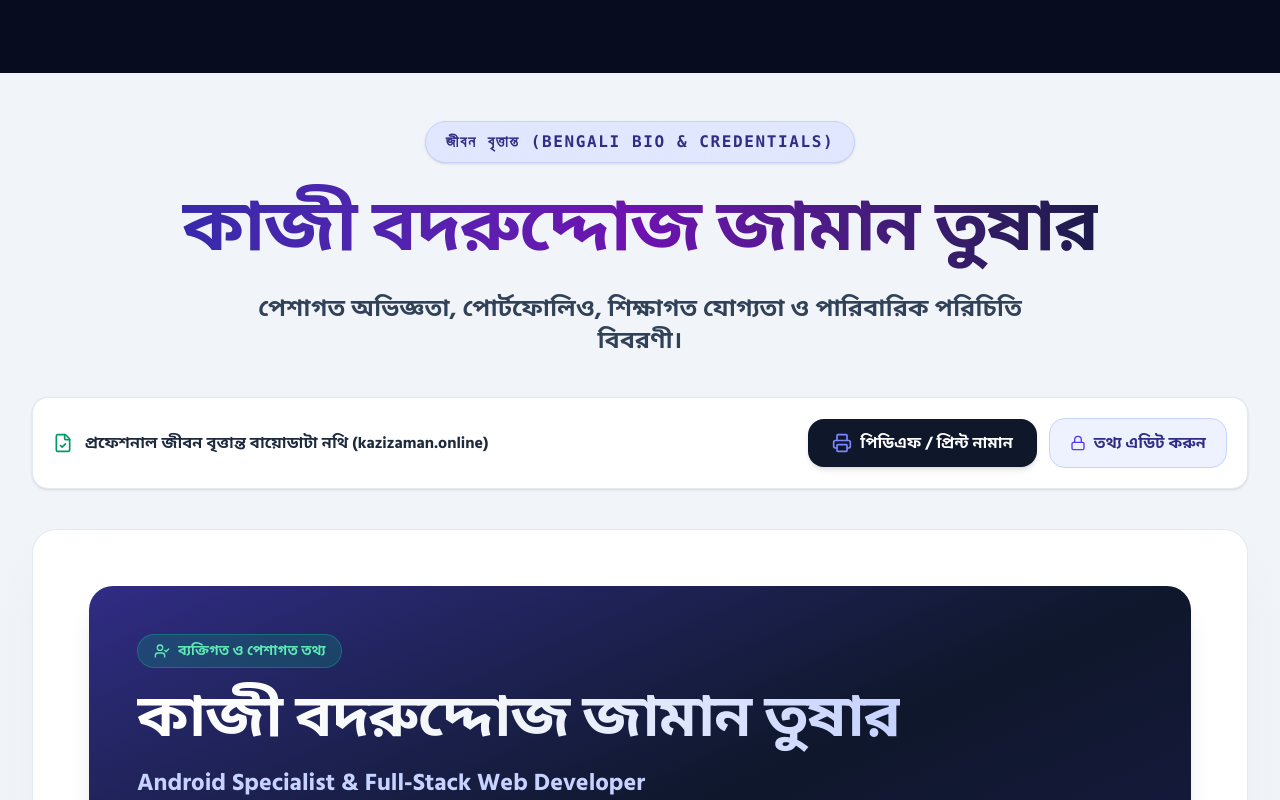
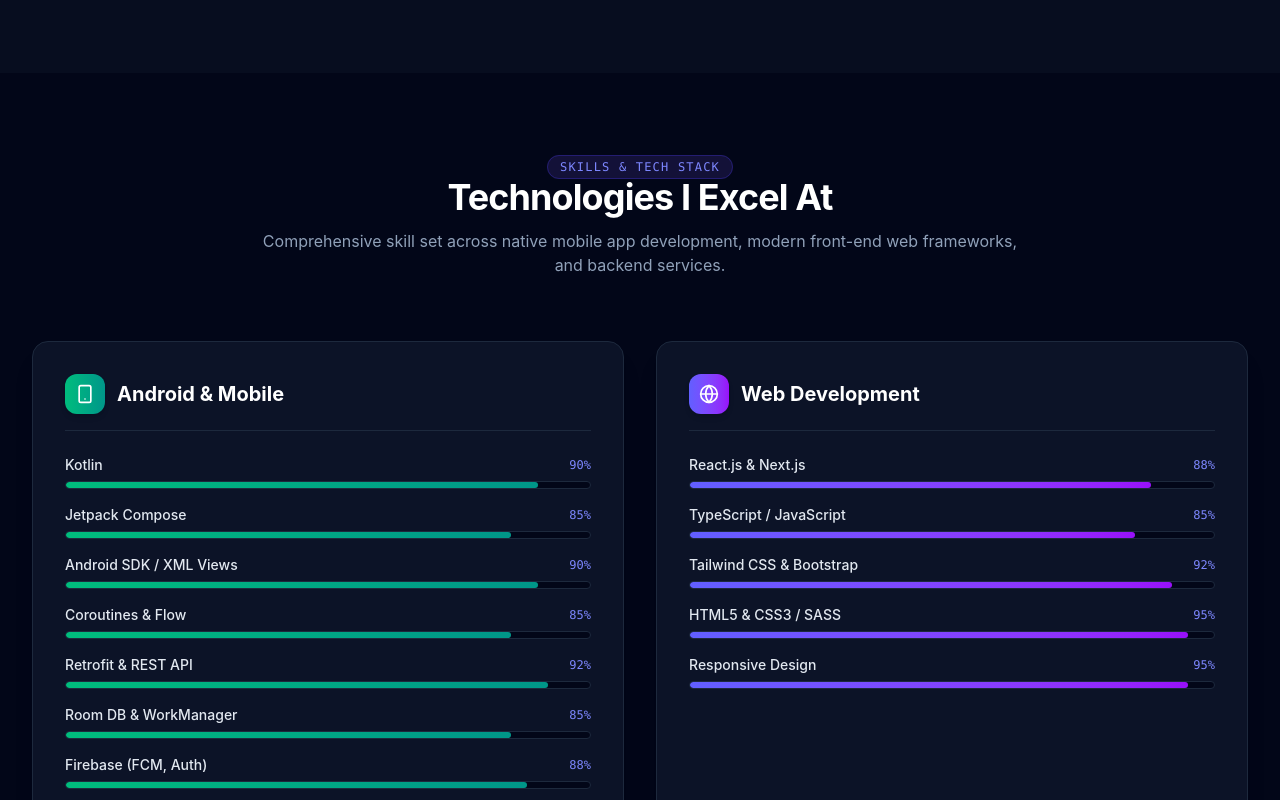
Before and after one commit to tusharwdev/kazizaman-portfolio, a Next.js app: page / in a window 1280 px wide. Shown: the part 1460-2260 px from the top of the page. Built offline with nearby package versions, Linux system fonts and the light colour scheme.

Commit message:
Remove Jibon Brittanto section from homepage while maintaining direct CTA buttons to /jibon-brittanto page

```diff
--- a/src/app/page.tsx
+++ b/src/app/page.tsx
@@ -1,7 +1,6 @@
 import Navbar from "@/components/Navbar";
 import Hero from "@/components/Hero";
 import About from "@/components/About";
-import JibonBrittantoSection from "@/components/JibonBrittantoSection";
 import Skills from "@/components/Skills";
 import Projects from "@/components/Projects";
 import Experience from "@/components/Experience";
@@ -15,7 +14,6 @@ export default function Home() {
       <Navbar />
       <Hero />
       <About />
-      <JibonBrittantoSection />
       <Skills />
       <Projects />
       <Experience />
```
